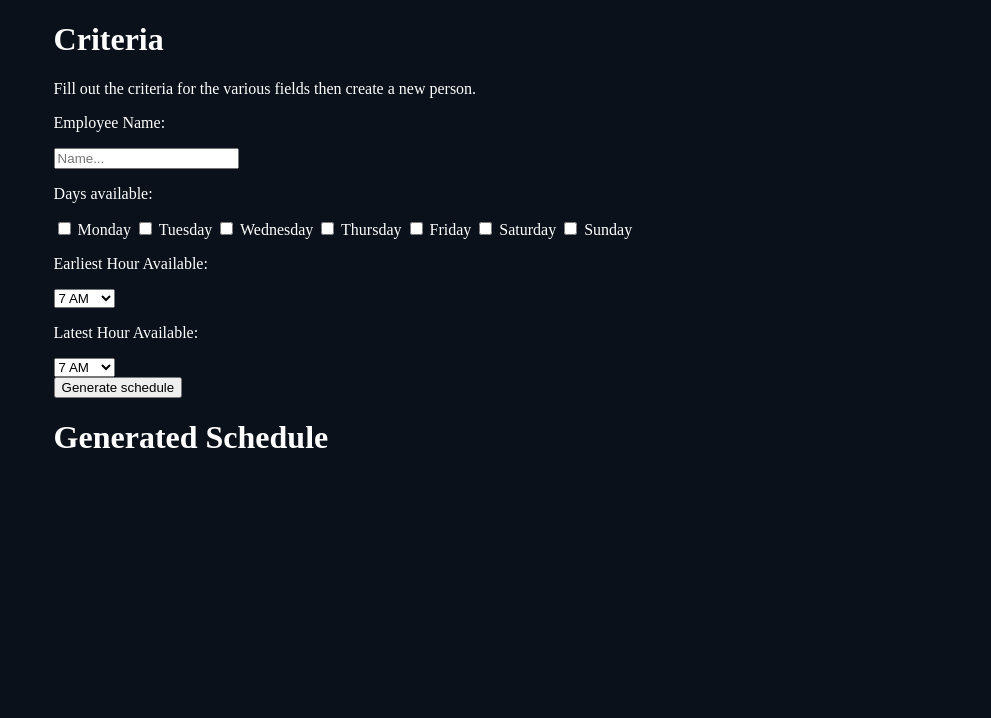
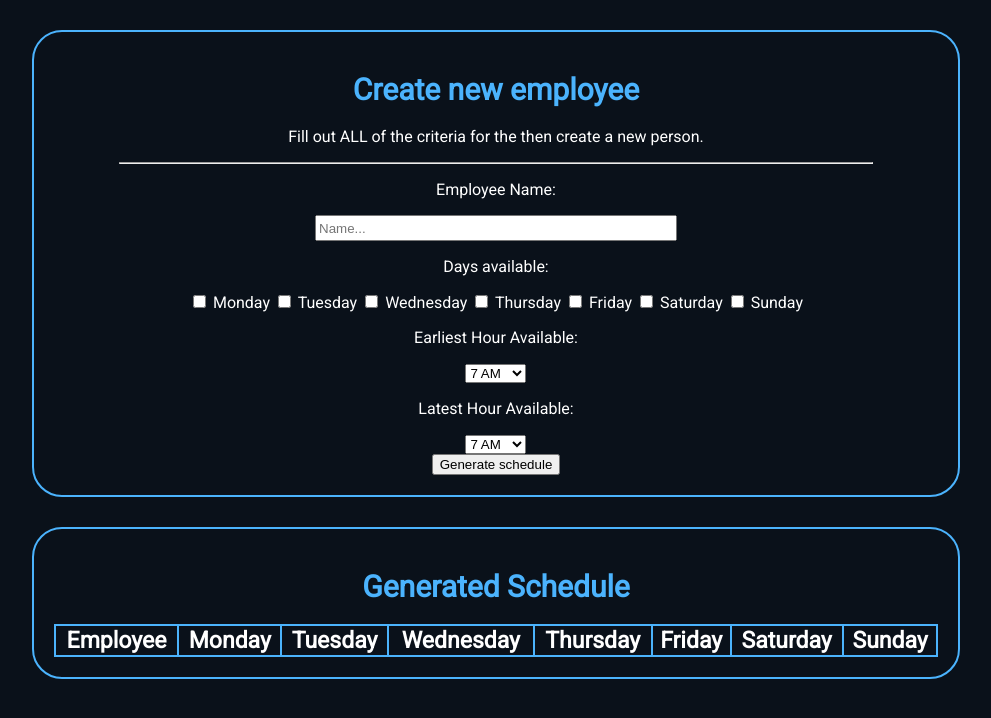
Before and after one commit to apreswilson/schedule-generator, a website: page index.html in a window 1280 px wide. Shown: the whole page, without its empty margins (144-1135 px from the left). Drawn offline with nearby package versions, Linux system fonts and the light colour scheme.

Commit message:
more additions

```diff
--- a/index.html
+++ b/index.html
@@ -11,10 +11,10 @@
 
 <body>
   <div class="row1">
-    <h1 class="title">Criteria</h1>
-    <p class="description">Fill out the criteria for the various fields then create a new person.</p>
-    <form class="criteria">
-
+    <h1 class="title">Create new employee</h1>
+    <p class="description">Fill out ALL of the criteria for the then create a new person.</p>
+    <form class="criteria" action="">
+      <hr>
       <p>Employee Name:</p>
       <input type="text" class="name" placeholder="Name..." id="name" autocomplete="off">
       <p>Days available:</p>
@@ -62,12 +62,25 @@
         <option value="17">5 PM</option>
         <option value="18">6 PM</option>
       </select><br>
-      <button type="submit">Generate schedule</button>
+      <button class="submit" type="submit">Generate schedule</button>
     </form>
   </div>
   <div class="row2">
     <h1 class="title">Generated Schedule</h1>
+    <table class="display-table">
+      <tr>
+        <th>Employee</th>
+        <th>Monday</th>
+        <th>Tuesday</th>
+        <th>Wednesday</th>
+        <th>Thursday</th>
+        <th>Friday</th>
+        <th>Saturday</th>
+        <th>Sunday</th>
+      </tr>
+    </table>
   </div>
+  <script src="main.js"></script>
 </body>
 
 </html>
--- a/main.js
+++ b/main.js
@@ -0,0 +1,3 @@
+$(".submit").click(function (event) {
+  event.preventDefault();
+})
--- a/styles.scss
+++ b/styles.scss
@@ -1,12 +1,54 @@
 $backgroundColor: rgb(10, 17, 26);
+$headerColor: rgb(75, 179, 253);
+@import url('https://fonts.googleapis.com/css2?family=Open+Sans:wght@300&family=Roboto&display=swap');
 
 body {
   background-color: $backgroundColor;
   color: white;
 }
 
+.title {
+  color: $headerColor;
+  font-size: 30px;
+
+}
+
 .row1,
 .row2 {
   width: 70%;
   margin: auto;
+  font-family: 'Roboto', Georgia, 'Times New Roman', Times, serif;
+  border: 2px solid $headerColor;
+  border-radius: 30px;
+  padding: 20px;
+  margin-top: 30px;
+  text-align: center;
 }
+
+.description {
+  text-align: center;
+}
+
+table {
+  width: 100%;
+  padding: 15px;
+  border-collapse: collapse;
+}
+
+th,
+td {
+  border: 2px solid $headerColor;
+}
+
+th {
+  font-size: 23px;
+}
+
+hr {
+  width: 85%;
+}
+
+.name {
+  width: 40%;
+  height: 20px;
+}
```
Also changed, not shown: styles.css, 1 other file.
